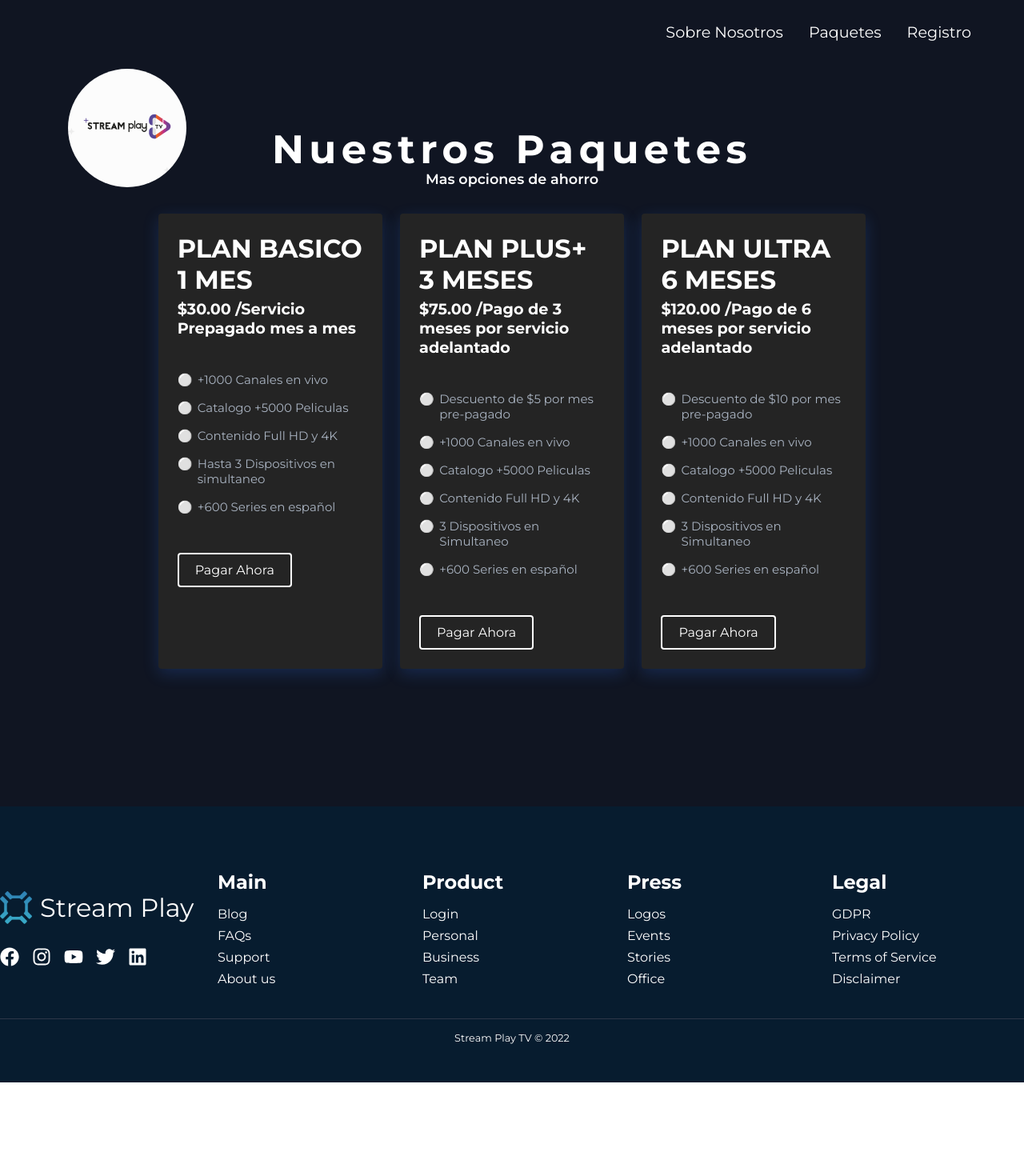
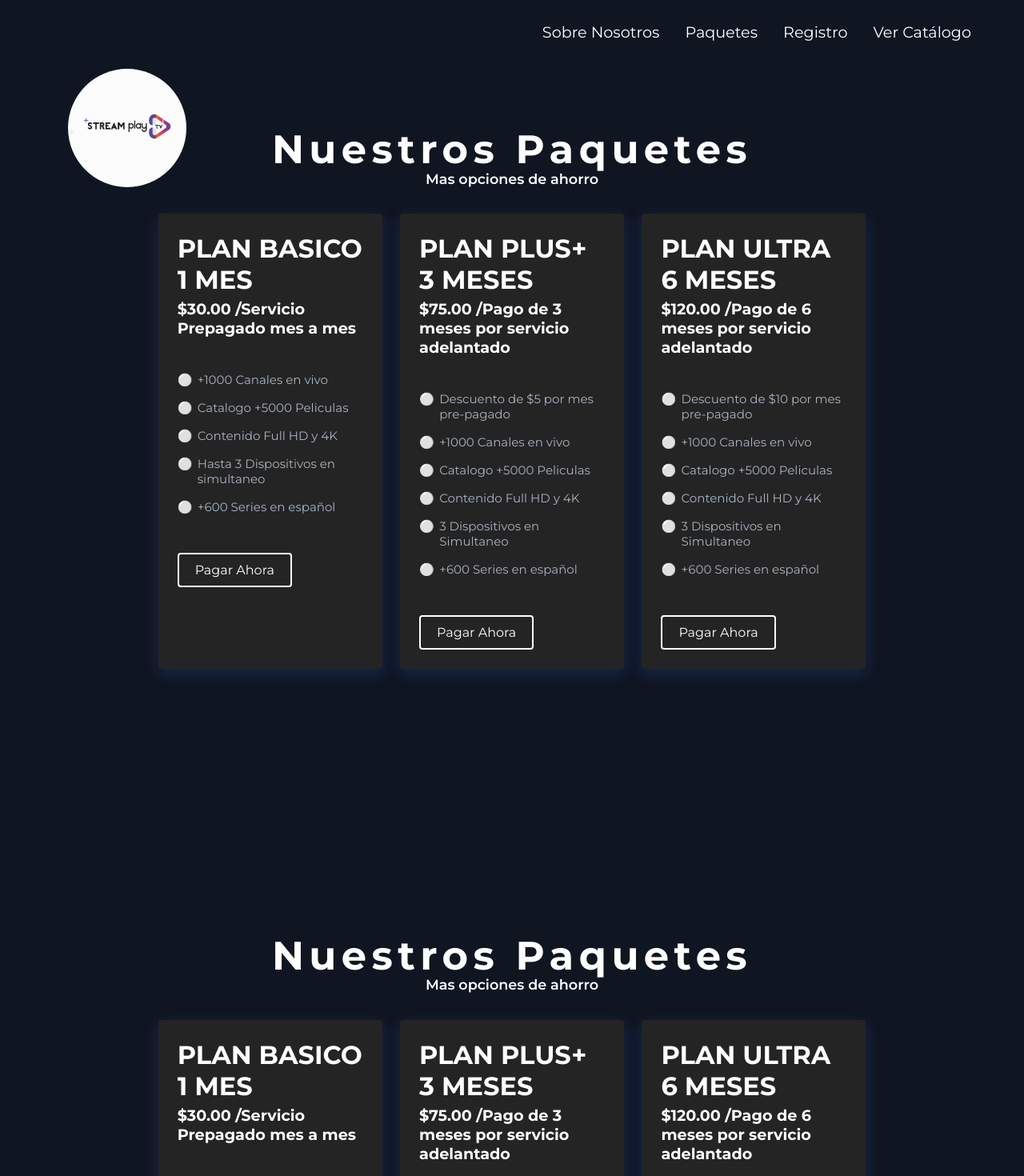
Before and after one commit to Alejod2103/StreamplayPaypal2022, a React (Create React App) app: page /Pricing in a window 1280 px wide. Shown: the top 1470 px of the page at 80% size. Before the commit the page ends 1353 px from the top, so only its background shows below. Built offline with nearby package versions, Linux system fonts and the light colour scheme.

Commit message:
version 0.0.2

```diff
--- a/src/App.js
+++ b/src/App.js
@@ -13,6 +13,10 @@
 	return (
 
 		<>
+
+		<Router>
+		  <Route path="/Pricing" exact component={Pricing} />
+		</Router>
 
 		<Router>
 			<GlobalStyle />
--- /dev/null
+++ b/src/components/Footer/Footer.css
@@ -0,0 +1,4 @@
+.icono{
+    position: relative;
+    margin-left: 20px;
+}
--- a/src/components/Footer/Footer.js
+++ b/src/components/Footer/Footer.js
@@ -12,6 +12,7 @@
 	FooterColumn,
 	FooterGrid,
 } from './FooterStyles';
+import './Footer.css';
 import { footerData, footerSocialData } from '../../data/FooterData';
 import { Row, Section } from '../../globalStyles';
 
@@ -22,7 +23,7 @@
 				<FooterGrid justify="space-between">
 					<FooterColumn id="footerLogo">
 						<FooterLogo to="/">
-							<SocialIcon src="./assets/logo.png" />
+							<SocialIcon className='icono' src="./assets/sptv.png" />
 							Stream Play
 						</FooterLogo>
 						<FooterAddress>
--- a/src/components/Footer/FooterStyles.js
+++ b/src/components/Footer/FooterStyles.js
@@ -125,7 +125,8 @@
 
 export const SocialIcon = styled.img`
 	margin-right: 10px;
-	width: 40px;
+	width: 100px;
+	border-radius: 100%;
 `;
 
 export const FooterRights = styled.div`
@@ -142,6 +143,7 @@
 export const FooterSocialIcon = styled.a`
 	color: #fff;
 	font-size: 24px;
+	margin-left: 30px;
 `;
 
 export const FooterAddress = styled.div`
--- /dev/null
+++ b/src/components/Navbar/Navbar.css
@@ -0,0 +1,5 @@
+.reButton{
+    z-index: 0;
+    text-decoration: none;
+    text-transform: none;
+}
--- a/src/components/Navbar/Navbar.js
+++ b/src/components/Navbar/Navbar.js
@@ -12,6 +12,7 @@
 	NavLinks,
 	NavItem,
 } from './NavbarStyles.js';
+import './Navbar.css'
 import { useLocation, useHistory } from 'react-router-dom';
 import { data } from '../../data/NavbarData';
 
@@ -46,19 +47,22 @@
 		<IconContext.Provider value={{ color: '#fff' }}>
 			<Nav>
 				<NavbarContainer>
-					<NavLogo to="/">
+
+					<NavLogo to='/' >
 						<NavIcon src="./assets/sptv.png" alt="logo" />
+					</NavLogo>
 
-					</NavLogo>
 					<MobileIcon onClick={handleClick}>
 						{show ? <FaTimes /> : <CgMenuRight />}
 					</MobileIcon>
 					<NavMenu show={show}>
 						{data.map((el, index) => (
 							<NavItem key={index}>
+								<a className='reButton' href={el.link}>
 								<NavLinks onClick={() => closeMobileMenu(el.to, el.id)}>
 									{el.text}
 								</NavLinks>
+								</a>
 							</NavItem>
 						))}
 					</NavMenu>
--- a/src/data/FooterData.js
+++ b/src/data/FooterData.js
@@ -1,5 +1,5 @@
 import React from 'react';
-import { FaFacebook, FaInstagram, FaYoutube, FaTwitter, FaLinkedin } from 'react-icons/fa';
+import { FaFacebook, FaInstagram } from 'react-icons/fa';
 
 const iconStyle = (Icon) => <Icon />;
 
@@ -12,35 +12,8 @@
 		name: 'Instagram',
 		icon: iconStyle(FaInstagram),
 	},
-	{
-		name: 'YouTube',
-		icon: iconStyle(FaYoutube),
-	},
-	{
-		name: 'Twitter',
-		icon: iconStyle(FaTwitter),
-	},
-	{
-		name: 'LinkedIn',
-		icon: iconStyle(FaLinkedin),
-	},
 ];
 
 export const footerData = [
-	{
-		title: 'Main',
-		links: ['Blog', 'FAQs', 'Support', 'About us'],
-	},
-	{
-		title: 'Product',
-		links: ['Login', 'Personal', 'Business', 'Team'],
-	},
-	{
-		title: 'Press',
-		links: ['Logos', 'Events', 'Stories', 'Office'],
-	},
-	{
-		title: 'Legal',
-		links: ['GDPR', 'Privacy Policy', 'Terms of Service', 'Disclaimer'],
-	},
+
 ];
--- a/src/data/NavbarData.js
+++ b/src/data/NavbarData.js
@@ -12,4 +12,9 @@
 		to: '/signup',
 		text: 'Registro',
 	},
+	{
+		to: '',
+		text: 'Ver Catálogo',
+		link: 'https://jovial-franklin-94e8af.netlify.app/'
+	}
 ];
```
Also changed, not shown: 18 other files (tests, documents, lock files or other folders).
